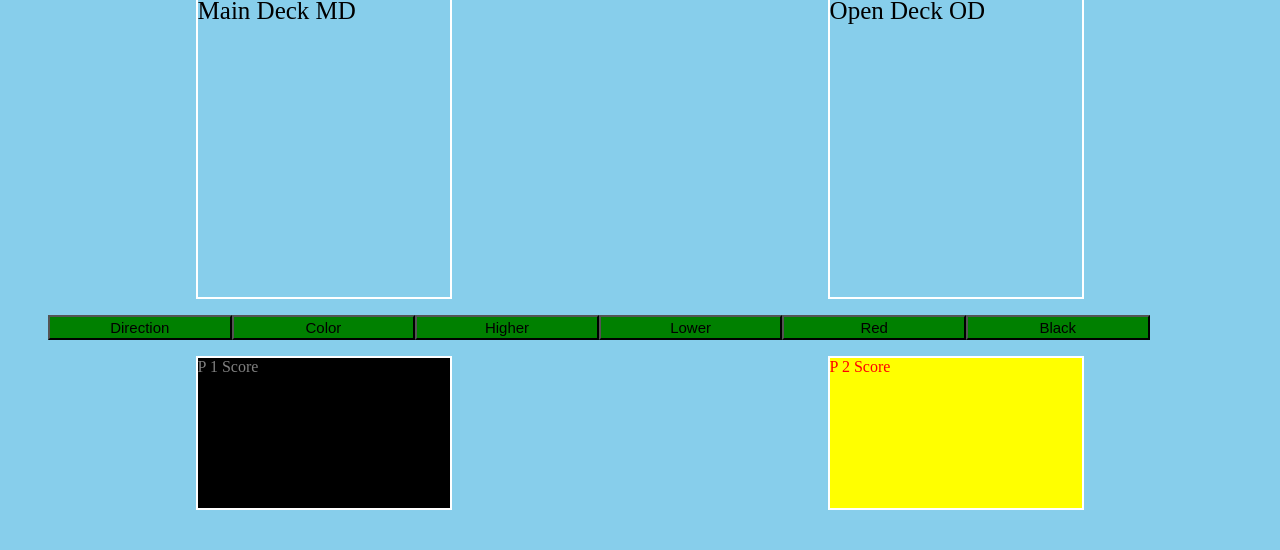
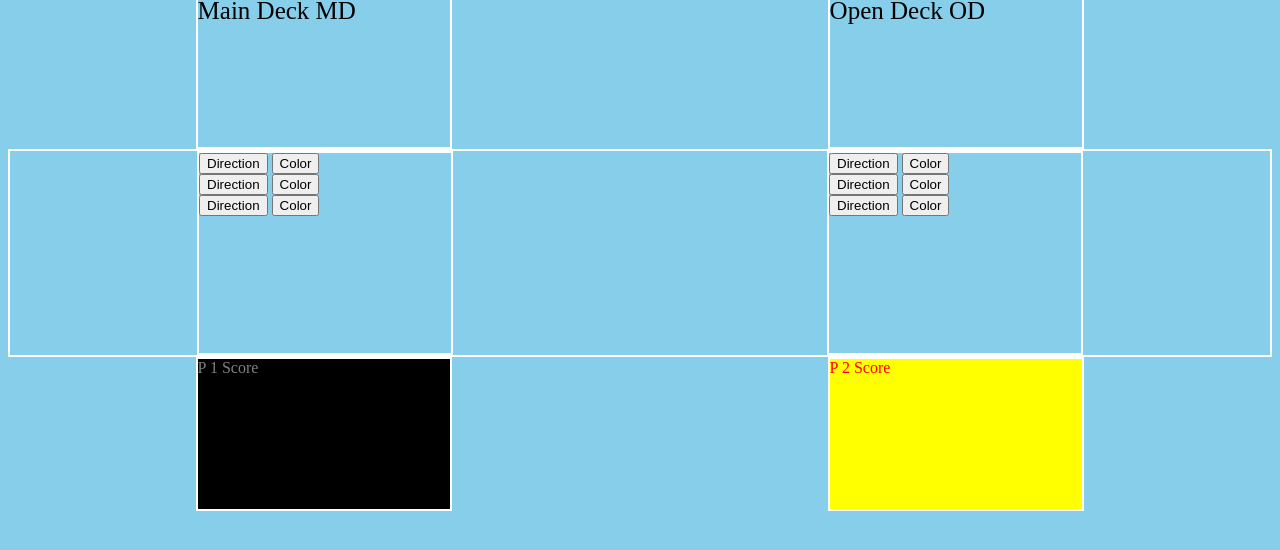
Before and after one commit to Tianster/gaProjectGame, a website: page game/index.html in a window 1280 px wide. Shown: the part 66-616 px from the top of the page. Drawn offline with Linux system fonts and the light colour scheme.

Commit message:
Added more Divs

```diff
--- a/game/game.css
+++ b/game/game.css
@@ -16,7 +16,7 @@ body {
 .deckCard {
   width: 20%;
   margin: 0 auto;
-  height: 300px;
+  height: 150px;
   border: 2px solid white;
 }
 #mainDeck {
@@ -35,8 +35,21 @@ body {
 .buttonContainer {
   display: flex;
   flex-direction: row;
+  border: 2px solid white;
 }
-#director, #color, #higher,
+.containerP1 {
+  width: 20%;
+  margin: 0 auto;
+  height: 200px;
+  border: 2px solid white;
+}
+.containerP2 {
+  width: 20%;
+  margin: 0 auto;
+  height: 200px;
+  border: 2px solid white;
+}
+#direction, #color, #higher,
 #lower, #red, #black {
   font-size: 15px;
   background-color: green;
--- a/game/game.js
+++ b/game/game.js
@@ -23,22 +23,22 @@ class Deck {
       })
     })
   }
-  displayDeck () {
+  displayDeck () {// this is a method
     this.cards.forEach(card => {
       card.displayCard()
     })
   }
-  shuffleDeck () {
+  shuffleDeck () {// this is a method
     for (var j = 0; j < 10; j++) { // loop this shuffle 10 times
       for (var i = 0; i < this.cards.length; i++) {
         var randomNum = Math.floor(Math.random() * 52)
-        var temp = this.cards[i] // i respresent index of our array.
+        var temp = this.cards[i] // i represent index of our array.
         this.cards[i] = this.cards[randomNum]
         this.cards[randomNum] = temp
       }
     }
   }
-  dealDeck () {
+  dealDeck () {// this is a method
     if (this.cards.length > 0) {
       return this.cards.shift() // Shift is array helper method
     } else return null
@@ -46,10 +46,10 @@ class Deck {
 }
 var shuffledDeck = new Deck()
 shuffledDeck.shuffleDeck()
-
 // myCard.displayCard()
 var body = document.querySelector('body')
-body.addEventListener('click', function(event){
-var myCard = shuffledDeck.dealDeck()
-  myCard.displayCard()
+body.addEventListener('click', event => {
+  var myCard = shuffledDeck.dealDeck()
+
+  // myCard.displayCard()
 })
--- a/game/index.html
+++ b/game/index.html
@@ -15,14 +15,36 @@
         <div id="cardNumberOD"></div>
       </div>
     </div>
-<ul class="buttonContainer">
-  <button id="director">Direction</button>
-  <button id="color">Color</button>
-  <button id="higher">Higher</button>
-  <button id="lower">Lower</button>
-  <button id="red">Red</button>
-  <button id="black">Black</button>
-</ul>
+<div class="buttonContainer">
+  <div class="containerP1">
+    <div class="choiceP1">
+      <button id="directionP1">Direction</button>
+      <button id="colorP1">Color</button>
+    </div>
+    <div class="choiceDirectionP1">
+      <button id="higherP1">Direction</button>
+      <button id="lowerP1">Color</button>
+    </div>
+    <div class="choiceColorP1">
+      <button id="redP1">Direction</button>
+      <button id="blackP1">Color</button>
+    </div>
+  </div>
+  <div class="containerP2">
+    <div class="choiceP2">
+      <button id="directionP2">Direction</button>
+      <button id="colorP2">Color</button>
+    </div>
+    <div class="choiceDirectionP2">
+      <button id="higherP2">Direction</button>
+      <button id="lowerP2">Color</button>
+    </div>
+    <div class="choiceColorP2">
+      <button id="redP2">Direction</button>
+      <button id="blackP2">Color</button>
+    </div>
+  </div>
+</div>
 <div class="scoreBoard">
   <section class="playerScore"id="p1">P 1 Score</section>
   <section class="playerScore"id="p2">P 2 Score</section>
```
Also changed, not shown: dist/game.css, dist/game.js, dist/index.html.
